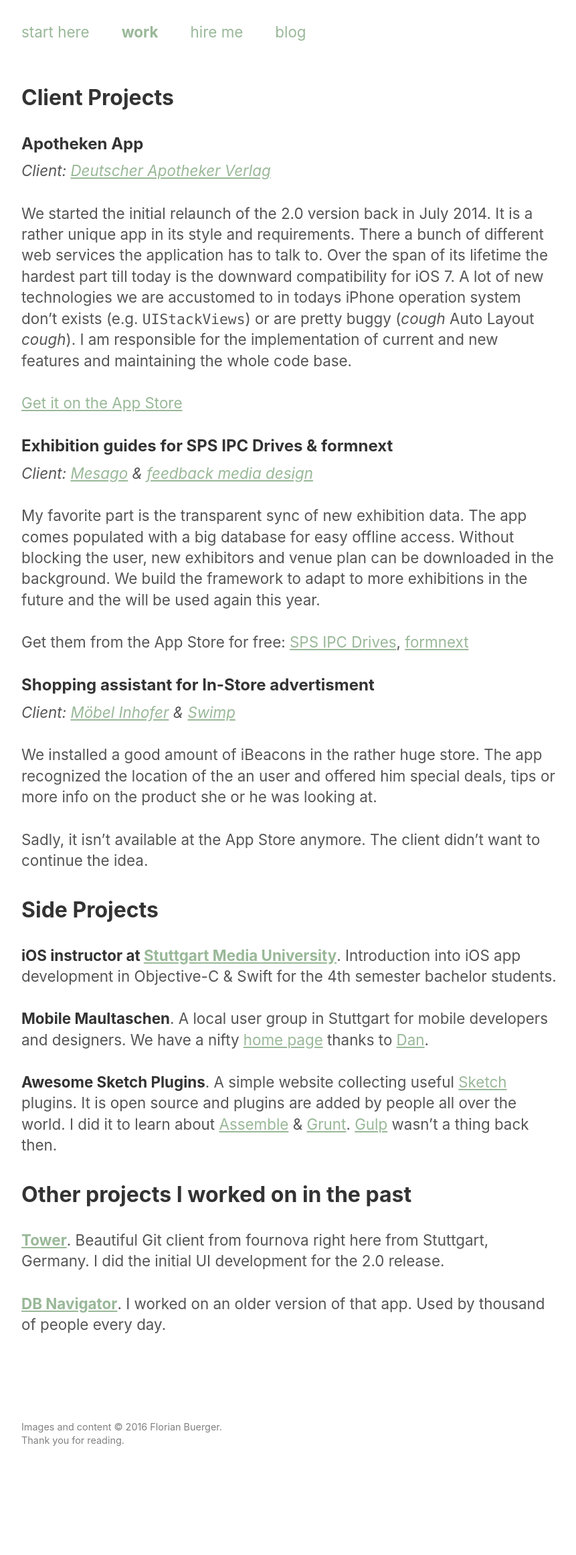
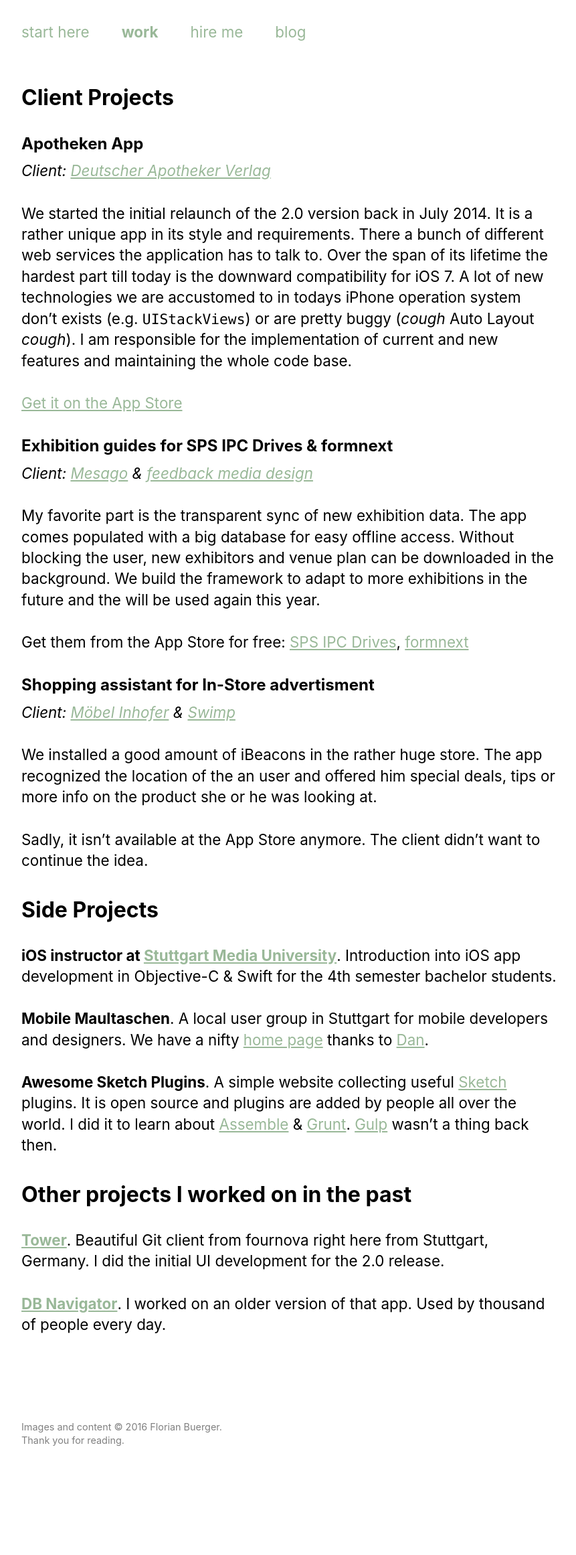
Before and after one commit to florianbuerger/florianbuerger.github.io, a Jekyll site: the page built from work.md, in a window 1280 px wide. Shown: the whole page at 67% size, without its empty margins (208-1069 px from the left). Built offline with Jekyll 4.4.1, drawn with Linux system fonts in a browser that asks for light colours.

```diff
--- a/_includes/main.css
+++ b/_includes/main.css
@@ -10,7 +10,7 @@ body {
     line-height: 1.4;
     text-rendering: optimizeLegibility;
     -webkit-font-smoothing: antialiased;
-    color: #555;
+    color: #000;
 }
 
 .site {
@@ -38,7 +38,7 @@ pre, code {
 
 
 h1, h2, strong, .strong {
-    color: #333;
+    color: #000;
 }
 
 .avatar {
@@ -156,3 +156,15 @@ ol {
         -webkit-margin-before: 0em;
     -webkit-margin-after: 0em;
 }
+
+blockquote {
+  margin: 2rem;
+  color: #999;
+  font-style: italic;
+  border-left: 2px solid #999;
+  padding-left: 0.75rem;
+}
+  blockquote p:last-child,
+  blockquote p {
+    margin-bottom: 0;
+  }
```
Also changed, not shown: _drafts/2016-11-21-swift.md (added, +8 -0 lines).
